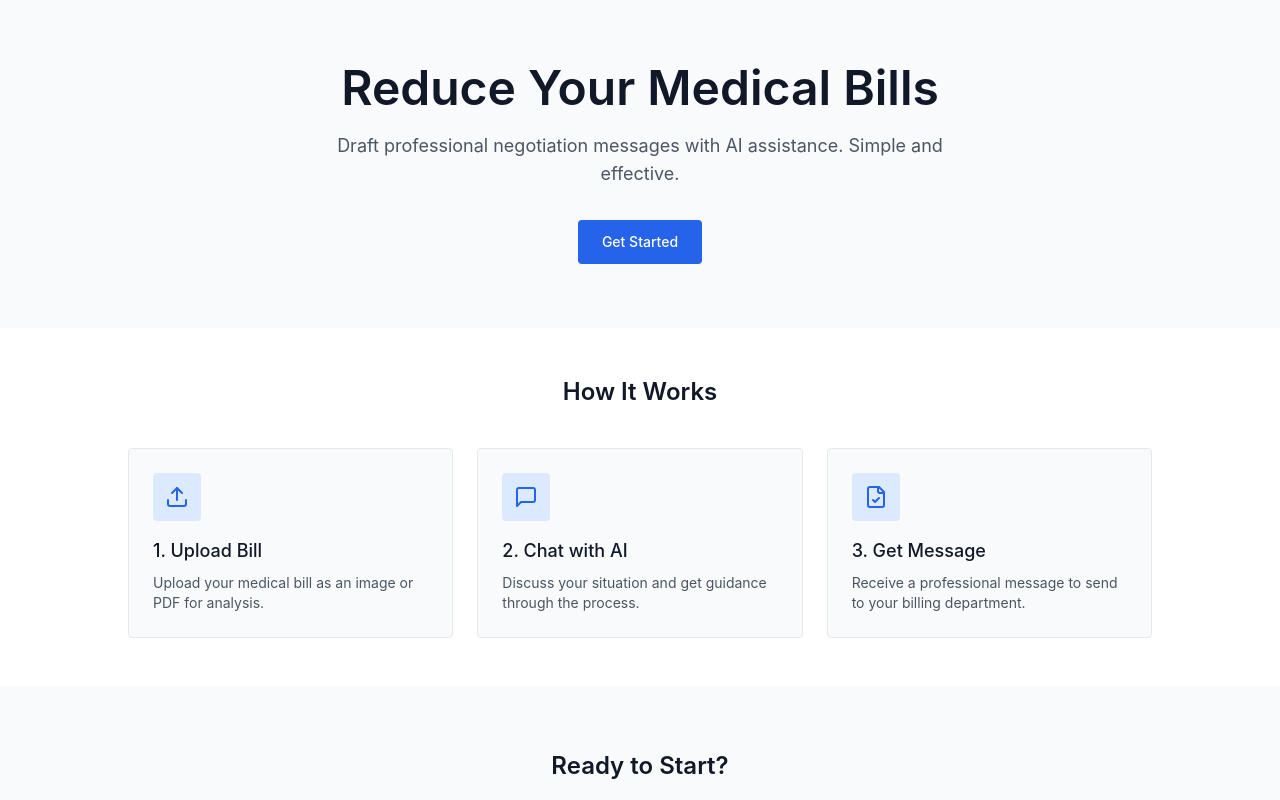
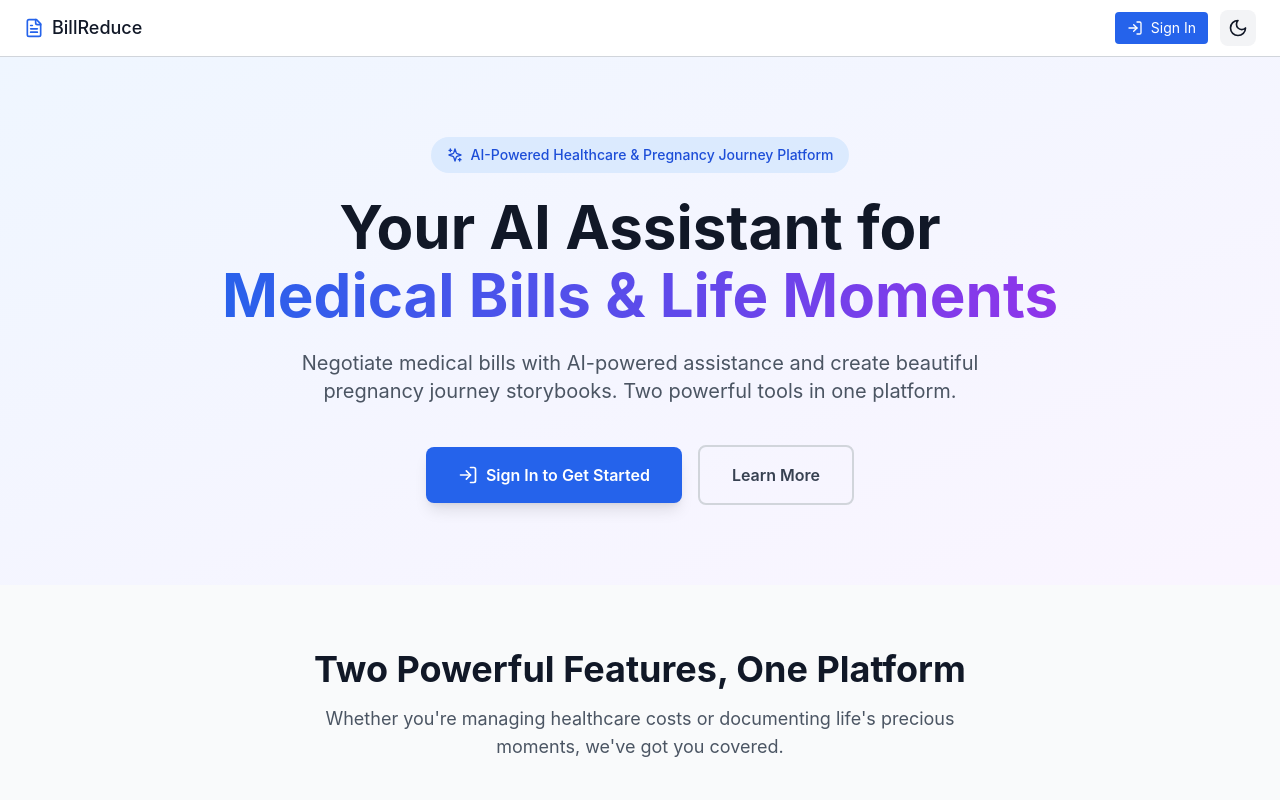
Before and after one commit to Hoonism/PC_MVP, a Next.js app: page / in a window 1280 px wide. Built offline with nearby package versions, Linux system fonts and the light colour scheme; no server answers.

Commit message:
feat: redesign landing page with AI features and pregnancy storybook sections

```diff
--- a/src/app/layout.tsx
+++ b/src/app/layout.tsx
@@ -2,6 +2,7 @@ import type { Metadata } from 'next'
 import './globals.css'
 import { ThemeProvider } from '@/components/ThemeProvider'
 import { AuthProvider } from '@/contexts/AuthContext'
+import { Navbar } from '@/components/Navbar'
 
 export const metadata: Metadata = {
   title: 'BillNegotiate AI - Reduce Your Medical Bills',
@@ -18,8 +19,9 @@ export default function RootLayout({
       <body className="font-sans antialiased">
         <ThemeProvider attribute="class" defaultTheme="system" enableSystem>
           <AuthProvider>
-            <div className="flex flex-col h-screen overflow-hidden">
-              <main className="flex-1 min-h-0 overflow-hidden">{children}</main>
+            <div className="flex flex-col h-screen">
+              <Navbar />
+              <main className="flex-1 overflow-y-auto">{children}</main>
             </div>
           </AuthProvider>
         </ThemeProvider>
--- a/src/app/page.tsx
+++ b/src/app/page.tsx
@@ -1,14 +1,16 @@
 'use client'
 
-import { useEffect } from 'react'
+import { useEffect, useState } from 'react'
 import { useRouter } from 'next/navigation'
 import Link from 'next/link'
-import { Upload, MessageSquare, FileCheck } from 'lucide-react'
+import { Upload, MessageSquare, FileCheck, Book, Image, Sparkles, Shield, Clock, Heart, LogIn } from 'lucide-react'
 import { useAuth } from '@/contexts/AuthContext'
+import AuthModal from '@/components/AuthModal'
 
 export default function Home() {
   const { user, loading } = useAuth()
   const router = useRouter()
+  const [showAuthModal, setShowAuthModal] = useState(false)
 
   useEffect(() => {
     if (!loading && user) {
@@ -23,66 +25,166 @@ export default function Home() {
   return (
     <div className="flex flex-col overflow-y-auto">
       {/* Hero Section */}
-      <section className="py-16 px-6">
-        <div className="max-w-3xl mx-auto text-center">
-          <h1 className="text-3xl sm:text-4xl lg:text-5xl font-semibold text-gray-900 dark:text-gray-100 mb-5">
-            Reduce Your Medical Bills
+      <section className="py-20 px-6 bg-gradient-to-br from-blue-50 to-purple-50 dark:from-gray-900 dark:to-gray-800">
+        <div className="max-w-4xl mx-auto text-center">
+          <div className="inline-flex items-center gap-2 px-4 py-2 bg-blue-100 dark:bg-blue-900/30 rounded-full text-sm text-blue-700 dark:text-blue-300 font-medium mb-6">
+            <Sparkles className="w-4 h-4" />
+            AI-Powered Healthcare & Pregnancy Journey Platform
+          </div>
+          <h1 className="text-4xl sm:text-5xl lg:text-6xl font-bold text-gray-900 dark:text-gray-100 mb-6">
+            Your AI Assistant for
+            <span className="block mt-2 bg-gradient-to-r from-blue-600 to-purple-600 bg-clip-text text-transparent">
+              Medical Bills & Life Moments
+            </span>
           </h1>
-          <p className="text-base sm:text-lg text-gray-600 dark:text-gray-400 mb-8 max-w-2xl mx-auto">
-            Draft professional negotiation messages with AI assistance. Simple and effective.
+          <p className="text-lg sm:text-xl text-gray-600 dark:text-gray-400 mb-10 max-w-3xl mx-auto">
+            Negotiate medical bills with AI-powered assistance and create beautiful pregnancy journey storybooks.
+            Two powerful tools in one platform.
           </p>
-          <Link
-            href="/chat"
-            className="inline-block px-6 py-3 bg-blue-600 hover:bg-blue-700 text-white font-medium rounded text-sm"
-          >
-            Get Started
-          </Link>
+          <div className="flex flex-col sm:flex-row gap-4 justify-center items-center">
+            <button
+              onClick={() => setShowAuthModal(true)}
+              className="flex items-center gap-2 px-8 py-4 bg-blue-600 hover:bg-blue-700 text-white font-semibold rounded-lg text-base shadow-lg hover:shadow-xl transition-all"
+            >
+              <LogIn className="w-5 h-5" />
+              Sign In to Get Started
+            </button>
+            <Link
+              href="#features"
+              className="px-8 py-4 border-2 border-gray-300 dark:border-gray-600 hover:border-blue-500 dark:hover:border-blue-500 text-gray-700 dark:text-gray-300 font-semibold rounded-lg text-base transition-all"
+            >
+              Learn More
+            </Link>
+          </div>
         </div>
       </section>
 
-      {/* Features Section */}
-      <section className="py-12 px-6 bg-white dark:bg-gray-800">
-        <div className="max-w-5xl mx-auto">
-          <h2 className="text-2xl font-semibold text-center text-gray-900 dark:text-gray-100 mb-10">
-            How It Works
+      {/* Main Features Section */}
+      <section id="features" className="py-16 px-6">
+        <div className="max-w-6xl mx-auto">
+          <div className="text-center mb-12">
+            <h2 className="text-3xl sm:text-4xl font-bold text-gray-900 dark:text-gray-100 mb-4">
+              Two Powerful Features, One Platform
+            </h2>
+            <p className="text-lg text-gray-600 dark:text-gray-400 max-w-2xl mx-auto">
+              Whether you're managing healthcare costs or documenting life's precious moments, we've got you covered.
+            </p>
+          </div>
+
+          <div className="grid grid-cols-1 lg:grid-cols-2 gap-8 mb-16">
+            {/* Bill Negotiation Feature */}
+            <div className="bg-white dark:bg-gray-800 rounded-2xl p-8 border-2 border-blue-200 dark:border-blue-800 shadow-lg hover:shadow-xl transition-shadow">
+              <div className="w-14 h-14 bg-blue-100 dark:bg-blue-900/30 rounded-xl flex items-center justify-center mb-6">
+                <MessageSquare className="w-8 h-8 text-blue-600 dark:text-blue-400" />
+              </div>
+              <h3 className="text-2xl font-bold text-gray-900 dark:text-gray-100 mb-3">
+                Medical Bill Negotiation
+              </h3>
+              <p className="text-gray-600 dark:text-gray-400 mb-6">
+                Reduce your medical bills with AI-powered negotiation assistance. Upload bills, chat with AI, and get professional messages.
+              </p>
+              <div className="space-y-3 mb-6">
+                <div className="flex items-start gap-3">
+                  <Upload className="w-5 h-5 text-blue-600 dark:text-blue-400 mt-0.5 flex-shrink-0" />
+                  <div>
+                    <p className="font-semibold text-gray-900 dark:text-gray-100">Upload Bills</p>
+                    <p className="text-sm text-gray-600 dark:text-gray-400">Support for images and PDFs</p>
+                  </div>
+                </div>
+                <div className="flex items-start gap-3">
+                  <Sparkles className="w-5 h-5 text-blue-600 dark:text-blue-400 mt-0.5 flex-shrink-0" />
+                  <div>
+                    <p className="font-semibold text-gray-900 dark:text-gray-100">AI Analysis</p>
+                    <p className="text-sm text-gray-600 dark:text-gray-400">GPT-5 powered insights</p>
+                  </div>
+                </div>
+                <div className="flex items-start gap-3">
+                  <FileCheck className="w-5 h-5 text-blue-600 dark:text-blue-400 mt-0.5 flex-shrink-0" />
+                  <div>
+                    <p className="font-semibold text-gray-900 dark:text-gray-100">Draft Messages</p>
+                    <p className="text-sm text-gray-600 dark:text-gray-400">Professional negotiation templates</p>
+                  </div>
+                </div>
+              </div>
+            </div>
+
+            {/* Pregnancy Storybook Feature */}
+            <div className="bg-white dark:bg-gray-800 rounded-2xl p-8 border-2 border-purple-200 dark:border-purple-800 shadow-lg hover:shadow-xl transition-shadow">
+              <div className="w-14 h-14 bg-purple-100 dark:bg-purple-900/30 rounded-xl flex items-center justify-center mb-6">
+                <Book className="w-8 h-8 text-purple-600 dark:text-purple-400" />
+              </div>
+              <h3 className="text-2xl font-bold text-gray-900 dark:text-gray-100 mb-3">
+                Pregnancy Storybook
+              </h3>
+              <p className="text-gray-600 dark:text-gray-400 mb-6">
+                Create beautiful AI-powered pregnancy journey storybooks. Upload photos, generate stories, and preserve memories forever.
+              </p>
+              <div className="space-y-3 mb-6">
+                <div className="flex items-start gap-3">
+                  <Image className="w-5 h-5 text-purple-600 dark:text-purple-400 mt-0.5 flex-shrink-0" />
+                  <div>
+                    <p className="font-semibold text-gray-900 dark:text-gray-100">Upload Photos</p>
+                    <p className="text-sm text-gray-600 dark:text-gray-400">Add captions and memories</p>
+                  </div>
+                </div>
+                <div className="flex items-start gap-3">
+                  <Heart className="w-5 h-5 text-purple-600 dark:text-purple-400 mt-0.5 flex-shrink-0" />
+                  <div>
+                    <p className="font-semibold text-gray-900 dark:text-gray-100">AI Story Generation</p>
+                    <p className="text-sm text-gray-600 dark:text-gray-400">4 tone options: sweet, humorous, poetic, journalistic</p>
+                  </div>
+                </div>
+                <div className="flex items-start gap-3">
+                  <FileCheck className="w-5 h-5 text-purple-600 dark:text-purple-400 mt-0.5 flex-shrink-0" />
+                  <div>
+                    <p className="font-semibold text-gray-900 dark:text-gray-100">Export & Share</p>
+                    <p className="text-sm text-gray-600 dark:text-gray-400">Download as PDF or share online</p>
+                  </div>
+                </div>
+              </div>
+            </div>
+          </div>
+        </div>
+      </section>
+
+      {/* Why Choose Us Section */}
+      <section className="py-16 px-6 bg-gray-50 dark:bg-gray-800">
+        <div className="max-w-6xl mx-auto">
+          <h2 className="text-3xl font-bold text-center text-gray-900 dark:text-gray-100 mb-12">
+            Why Choose Our Platform?
           </h2>
-          <div className="grid grid-cols-1 md:grid-cols-3 gap-6">
-            {/* Step 1 */}
-            <div className="bg-gray-50 dark:bg-gray-900 border border-gray-200 dark:border-gray-700 rounded p-6">
-              <div className="w-12 h-12 bg-blue-100 dark:bg-blue-900/30 rounded flex items-center justify-center mb-4">
-                <Upload className="w-6 h-6 text-blue-600 dark:text-blue-400" />
+          <div className="grid grid-cols-1 md:grid-cols-3 gap-8">
+            <div className="text-center">
+              <div className="w-16 h-16 bg-green-100 dark:bg-green-900/30 rounded-full flex items-center justify-center mx-auto mb-4">
+                <Shield className="w-8 h-8 text-green-600 dark:text-green-400" />
               </div>
-              <h3 className="text-lg font-medium text-gray-900 dark:text-gray-100 mb-2">
-                1. Upload Bill
+              <h3 className="text-xl font-semibold text-gray-900 dark:text-gray-100 mb-2">
+                Secure & Private
               </h3>
-              <p className="text-sm text-gray-600 dark:text-gray-400">
-                Upload your medical bill as an image or PDF for analysis.
+              <p className="text-gray-600 dark:text-gray-400">
+                Your data is encrypted and stored securely with Firebase. We never share your information.
               </p>
             </div>
-
-            {/* Step 2 */}
-            <div className="bg-gray-50 dark:bg-gray-900 border border-gray-200 dark:border-gray-700 rounded p-6">
-              <div className="w-12 h-12 bg-blue-100 dark:bg-blue-900/30 rounded flex items-center justify-center mb-4">
-                <MessageSquare className="w-6 h-6 text-blue-600 dark:text-blue-400" />
+            <div className="text-center">
+              <div className="w-16 h-16 bg-blue-100 dark:bg-blue-900/30 rounded-full flex items-center justify-center mx-auto mb-4">
+                <Sparkles className="w-8 h-8 text-blue-600 dark:text-blue-400" />
               </div>
-              <h3 className="text-lg font-medium text-gray-900 dark:text-gray-100 mb-2">
-                2. Chat with AI
+              <h3 className="text-xl font-semibold text-gray-900 dark:text-gray-100 mb-2">
+                AI-Powered
               </h3>
-              <p className="text-sm text-gray-600 dark:text-gray-400">
-                Discuss your situation and get guidance through the process.
+              <p className="text-gray-600 dark:text-gray-400">
+                Leveraging GPT-5 and advanced AI models for intelligent assistance and creative storytelling.
               </p>
             </div>
-
-            {/* Step 3 */}
-            <div className="bg-gray-50 dark:bg-gray-900 border border-gray-200 dark:border-gray-700 rounded p-6">
-              <div className="w-12 h-12 bg-blue-100 dark:bg-blue-900/30 rounded flex items-center justify-center mb-4">
-                <FileCheck className="w-6 h-6 text-blue-600 dark:text-blue-400" />
+            <div className="text-center">
+              <div className="w-16 h-16 bg-purple-100 dark:bg-purple-900/30 rounded-full flex items-center justify-center mx-auto mb-4">
+                <Clock className="w-8 h-8 text-purple-600 dark:text-purple-400" />
               </div>
-              <h3 className="text-lg font-medium text-gray-900 dark:text-gray-100 mb-2">
-                3. Get Message
+              <h3 className="text-xl font-semibold text-gray-900 dark:text-gray-100 mb-2">
+                Save Time
               </h3>
-              <p className="text-sm text-gray-600 dark:text-gray-400">
-                Receive a professional message to send to your billing department.
+              <p className="text-gray-600 dark:text-gray-400">
+                Get professional results in minutes, not hours. Focus on what matters most to you.
               </p>
             </div>
           </div>
@@ -90,22 +192,33 @@ export default function Home() {
       </section>
 
       {/* CTA Section */}
-      <section className="py-16 px-6">
-        <div className="max-w-2xl mx-auto text-center">
-          <h2 className="text-2xl font-semibold text-gray-900 dark:text-gray-100 mb-4">
-            Ready to Start?
+      <section className="py-20 px-6 bg-gradient-to-r from-blue-600 to-purple-600">
+        <div className="max-w-3xl mx-auto text-center">
+          <h2 className="text-3xl sm:text-4xl font-bold text-white mb-4">
+            Ready to Get Started?
           </h2>
-          <p className="text-base text-gray-600 dark:text-gray-400 mb-6">
-            Start reducing your medical bills today.
+          <p className="text-lg text-blue-100 mb-8">
+            Join thousands of users managing healthcare costs and preserving precious memories.
           </p>
-          <Link
-            href="/chat"
-            className="inline-block px-6 py-3 bg-blue-600 hover:bg-blue-700 text-white font-medium rounded text-sm"
-          >
-            Get Started
-          </Link>
+          <div className="flex flex-col sm:flex-row gap-4 justify-center">
+            <button
+              onClick={() => setShowAuthModal(true)}
+              className="flex items-center justify-center gap-2 px-8 py-4 bg-white hover:bg-gray-100 text-blue-600 font-semibold rounded-lg text-base shadow-lg transition-all"
+            >
+              <LogIn className="w-5 h-5" />
+              Sign In Now
+            </button>
+            <button
+              onClick={() => setShowAuthModal(true)}
+              className="px-8 py-4 border-2 border-white hover:bg-white/10 text-white font-semibold rounded-lg text-base transition-all"
+            >
+              Create Free Account
+            </button>
+          </div>
         </div>
       </section>
+
+      <AuthModal isOpen={showAuthModal} onClose={() => setShowAuthModal(false)} />
     </div>
   )
 }
```
Also changed, not shown: 1 other file (tests, documents, lock files or other folders).
